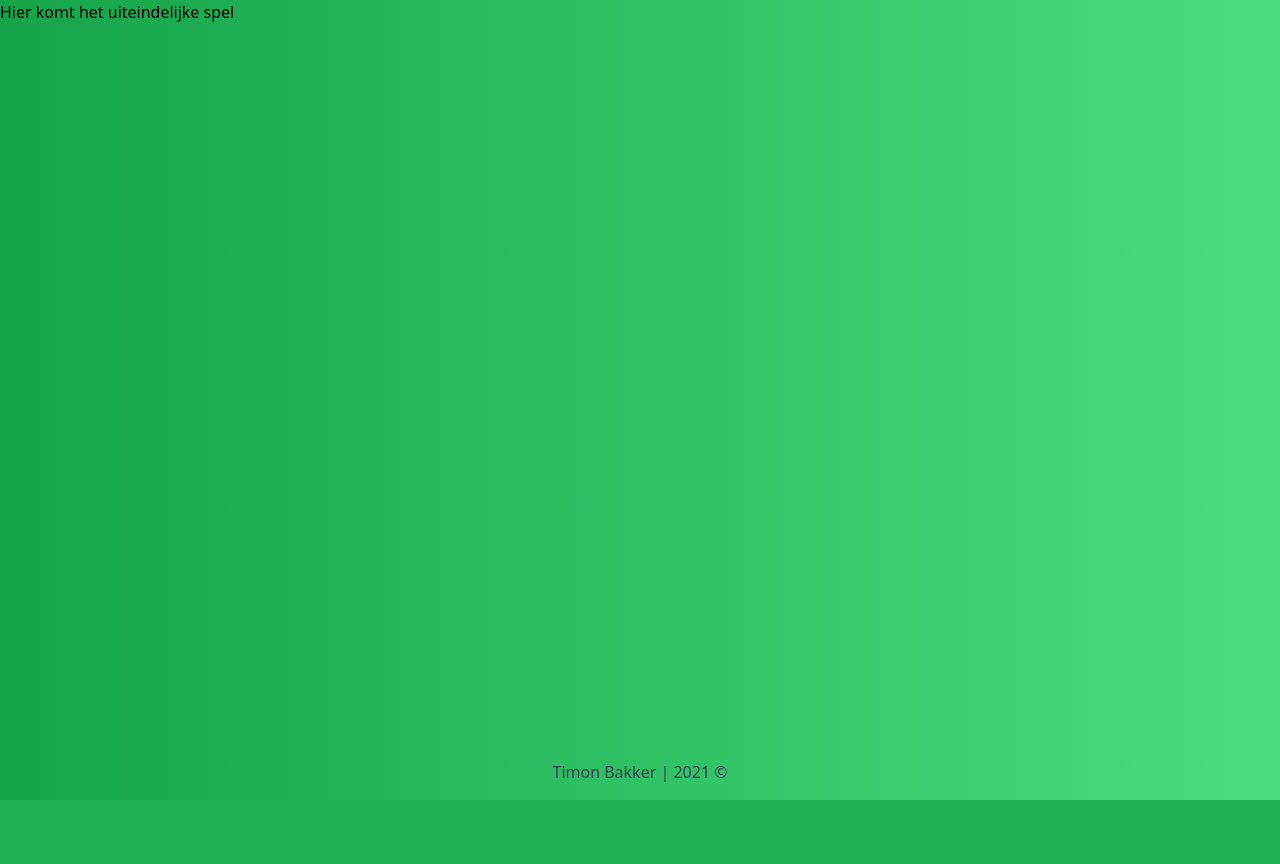
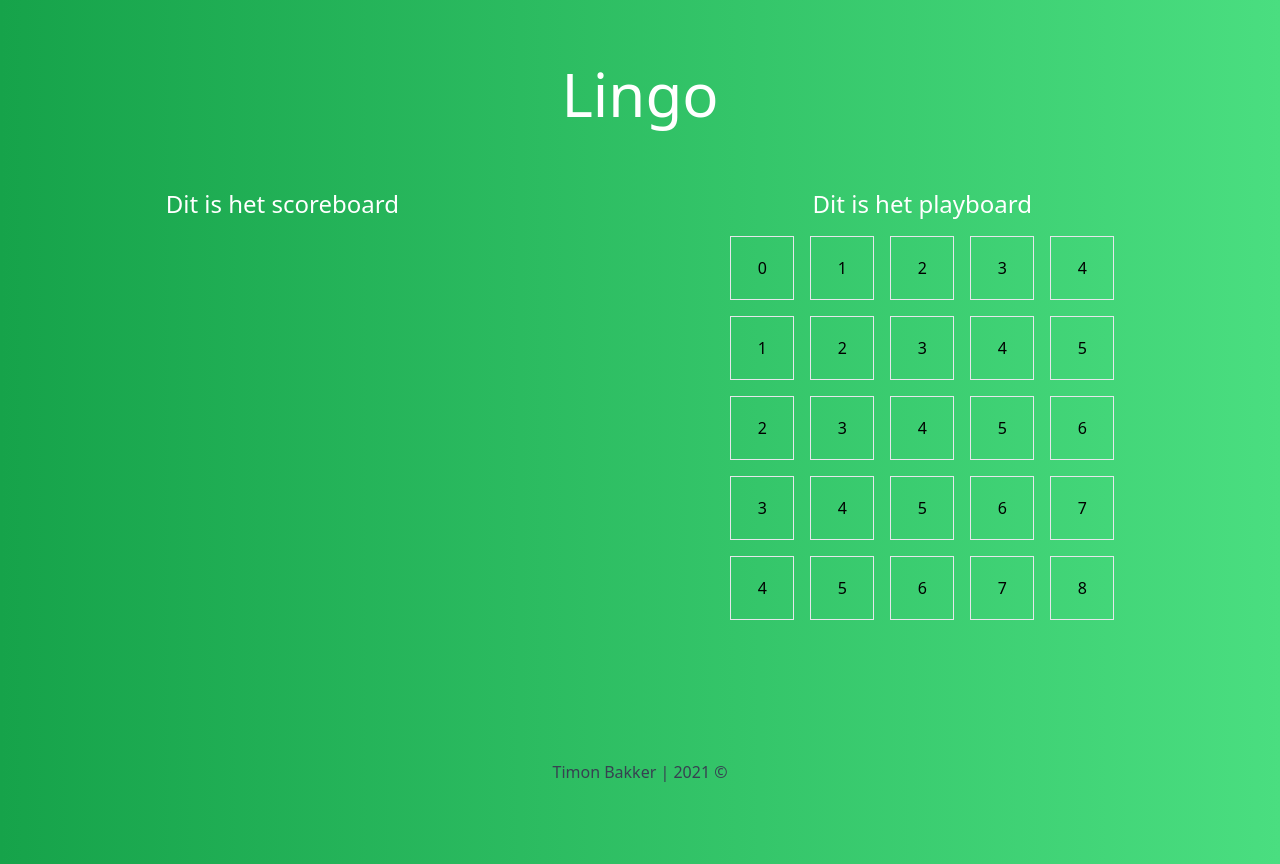
Before and after one commit to TiBiBa/Lingo, a Flask app: page /play in a window 1280 px wide. Before the commit the page ends 800 px from the top, so only its background shows below. Run offline with Flask 2, Linux system fonts and the light colour scheme; some libraries are stand-ins or nearby versions.

Commit message:
Created play grid

```diff
--- a/app.py
+++ b/app.py
@@ -5,12 +5,12 @@ app = Flask(__name__)
 
 @app.route('/')
 def hello_world():
-  return render_template("index.html")
+    return render_template("index.html")
 
 
 @app.route('/setup', methods=['GET'])
 def setup_game():
-  return render_template("setup_game.html")
+    return render_template("setup_game.html")
 
 
 @app.route('/setup', methods=['POST'])
@@ -19,14 +19,13 @@ def setup_preferences():
     if 'team1' not in body or 'team2' not in body:
         return 'Er mist een teamnaam', 400
     if body['team1'] == body['team2']:
-        return 'Teamnamen mogen niet hetzelfde zijn', 400
+        return 'Namen mogen niet hetzelfde zijn', 400
 
     return jsonify({}, 200)
 
 
 @app.route('/play')
 def play_game():
-    print("We gaan spelen!")
     return render_template("play.html")
 
 
--- a/templates/play.html
+++ b/templates/play.html
@@ -3,5 +3,20 @@
 Lingo - Spelen
 {% endblock %}
 {% block body %}
-  <h1>Hier komt het uiteindelijke spel</h1>
+  <h1 class="text-6xl font-sans mt-16 mb-16 text-white text-center">Lingo</h1>
+  <div id="container" class="flex flex-row justify-around">
+  <div id="scoreboard">
+    <h2 class="text-2xl font-sans mb-4 text-white text-center">Dit is het scoreboard</h2>
+  </div>
+  <div id="playboard" class="text-center">
+    <h2 class="text-2xl font-sans mb-4 text-white">Dit is het playboard</h2>
+    <div class="grid grid-cols-5 gap-4">
+      {% for i in range(5) %}
+        {% for j in range(5) %}
+          <div class="border w-16 h-16 flex justify-center items-center" row="{{i}}" column="{{j}}">{{ i + j }}</div>
+        {% endfor %}
+      {% endfor %}
+    </div>
+  </div>
+  </div>
 {% endblock %}
```
Also changed, not shown: static/css/generated.css.
